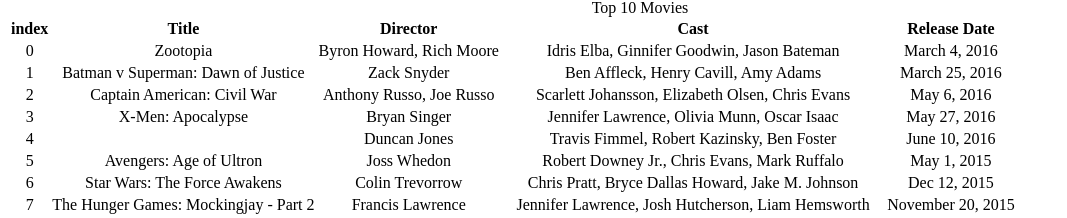
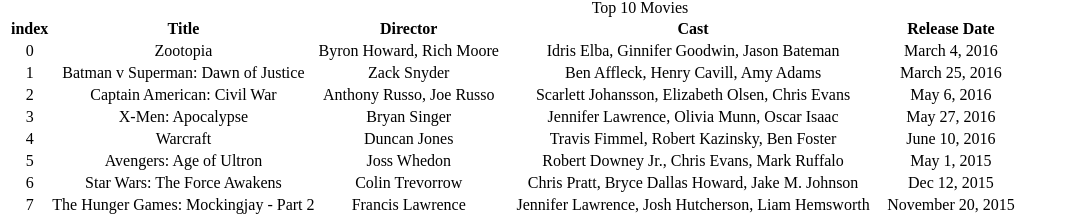
Before and after one commit to moin2672/tekturtorialshub, an Angular app: page / in a window 1280 px wide. Shown: the part 996-1214 px from the top of the page, without its empty margins (0-1067 px from the left). Built offline with nearby package versions, Linux system fonts and the light colour scheme.

Commit message:
ng directives 4

```diff
--- a/src/app/movie-app/movie-app.component.html
+++ b/src/app/movie-app/movie-app.component.html
@@ -16,7 +16,7 @@
                   </tr>
               </thead>
               <tbody>
-                  <tr *ngFor="let movie of movies;let i=index;trackBy:movie?.title;" >
+                  <tr *ngFor="let movie of movies;let i=index;trackBy:CompositeKey;" >
                       <td>{{i}}</td>
                       <td>{{movie.title}}</td>
                       <td>{{movie.director}}</td>
--- a/src/app/movie-app/movie-app.component.ts
+++ b/src/app/movie-app/movie-app.component.ts
@@ -15,7 +15,7 @@
         {title:'Batman v Superman: Dawn of Justice',director:'Zack Snyder',cast:'Ben Affleck, Henry Cavill, Amy Adams',releaseDate:'March 25, 2016'},
         {title:'Captain American: Civil War',director:'Anthony Russo, Joe Russo',cast:'Scarlett Johansson, Elizabeth Olsen, Chris Evans',releaseDate:'May 6, 2016'},
         {title:'X-Men: Apocalypse',director:'Bryan Singer',cast:'Jennifer Lawrence, Olivia Munn, Oscar Isaac',releaseDate:'May 27, 2016'},
-        {title:'',director:'Duncan Jones',cast:'Travis Fimmel, Robert Kazinsky, Ben Foster',releaseDate:'June 10, 2016'},
+        {title:'Warcraft',director:'Duncan Jones',cast:'Travis Fimmel, Robert Kazinsky, Ben Foster',releaseDate:'June 10, 2016'},
         {title:'Avengers: Age of Ultron',director:'Joss Whedon',cast:'Robert Downey Jr., Chris Evans, Mark Ruffalo',releaseDate:'May 1, 2015'},
         {title:'Star Wars: The Force Awakens',director:'Colin Trevorrow',cast:'Chris Pratt, Bryce Dallas Howard, Jake M. Johnson',releaseDate:'Dec 12, 2015'},
         {title:'The Hunger Games: Mockingjay - Part 2',director:'Francis Lawrence',cast:'Jennifer Lawrence, Josh Hutcherson, Liam Hemsworth',releaseDate:'November 20, 2015'},
```
